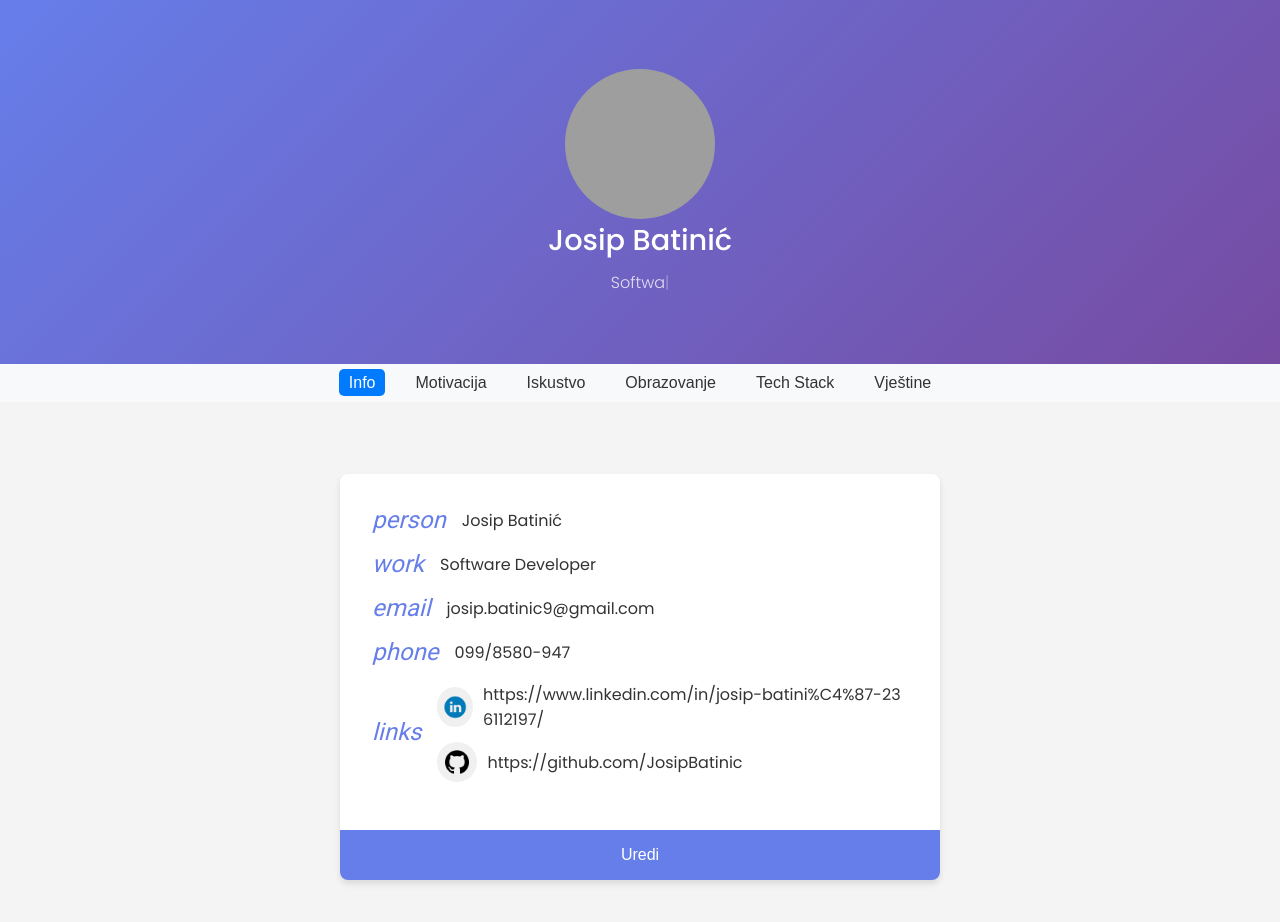
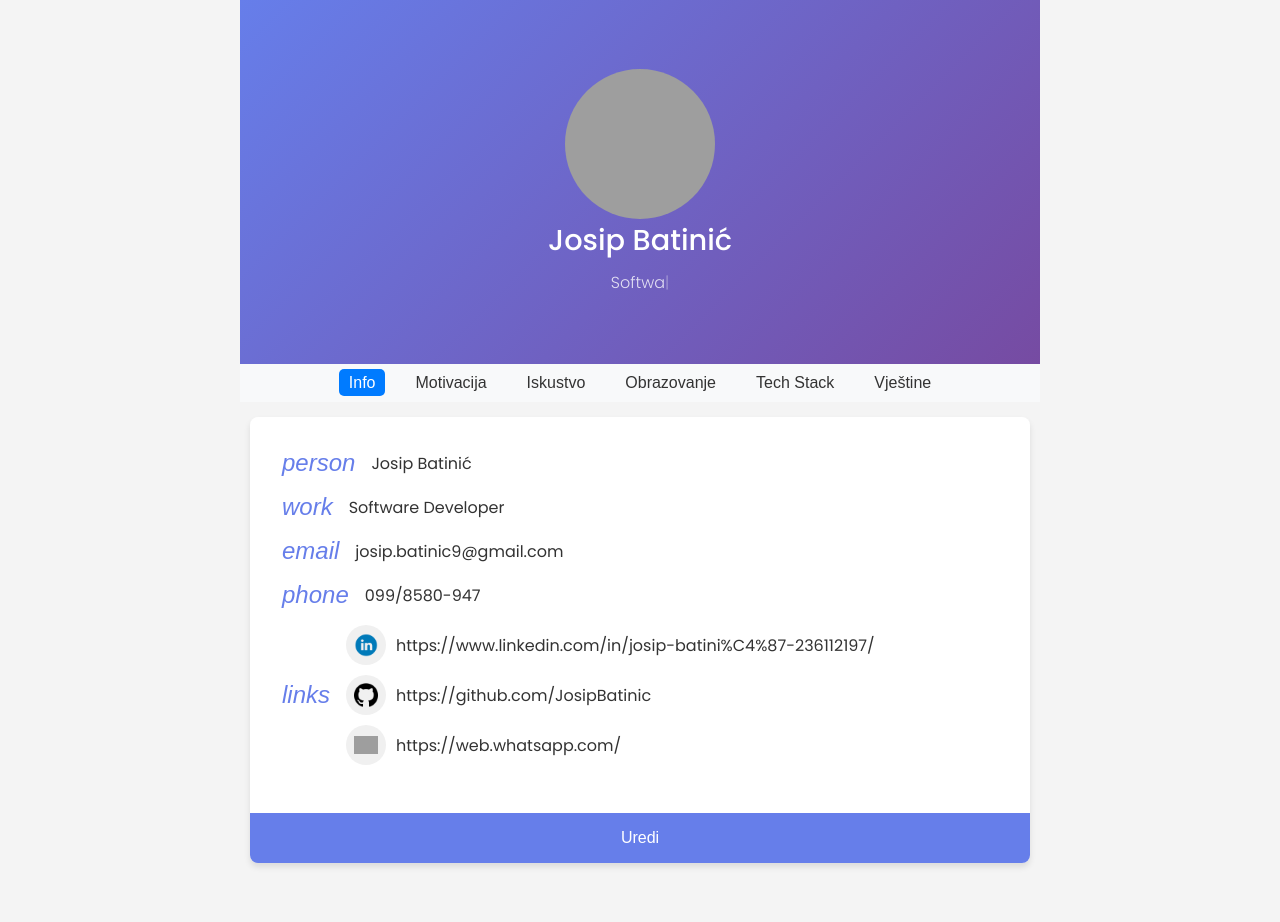
Before and after one commit to NotSpartan/zivotopis-batinic, an Angular app: page / in a window 1280 px wide. Shown: the top 922 px of the page. After the commit the page ends 873 px from the top, so only its background shows below. Built offline with nearby package versions, Linux system fonts and the light colour scheme; grey boxes are pictures that could not be loaded.

Commit message:
završena navigacijska traka

```diff
--- a/src/app/app.component.css
+++ b/src/app/app.component.css
@@ -1,7 +1,16 @@
+.app-wrapper {
+  max-width: 800px; /* ili koja god širina odgovara vašem header-u */
+  margin: 0 auto;
+  padding: 0 20px;
+}
+
+.content-container {
+  margin-top: 20px;
+}
 .horizontal-nav {
     background-color: #f8f9fa;
     padding: 10px 0;
-    margin-bottom: 20px;
+    margin-bottom: 5px;
   }
 
   .horizontal-nav ul {
@@ -31,7 +40,7 @@
   }
 
   .content-container {
-    padding: 20px;
+    padding: 10px;
     max-width: 1200px;
     margin: 0 auto;
   }
--- a/src/app/app.component.html
+++ b/src/app/app.component.html
@@ -1,3 +1,4 @@
+<div class="app-wrapper">
 <app-profile-header
   [slika]="slika()"
   [imePrezime]="imePrezime()"
@@ -30,3 +31,4 @@
     <app-vjestine-jezici *ngSwitchCase="'vjestine-jezici'"></app-vjestine-jezici>
   </ng-container>
 </div>
+</div>
--- a/src/app/ciljevi-motivacija/ciljevi-motivacija.component.css
+++ b/src/app/ciljevi-motivacija/ciljevi-motivacija.component.css
@@ -0,0 +1,4 @@
+:host {
+    display: block;
+    width: 100%;
+  }
--- a/src/app/iskustvo/iskustvo.component.css
+++ b/src/app/iskustvo/iskustvo.component.css
@@ -0,0 +1,4 @@
+:host {
+    display: block;
+    width: 100%;
+  }
--- a/src/app/osobni-podaci/osobni-podaci.component.css
+++ b/src/app/osobni-podaci/osobni-podaci.component.css
@@ -1,8 +1,6 @@
 :host {
   display: block;
-  max-width: 600px;
-  margin: 2rem auto;
-  font-family: 'Roboto', sans-serif;
+  width: 100%;
 }
 
 .profile-card {
--- a/src/app/osobni-podaci/osobni-podaci.component.ts
+++ b/src/app/osobni-podaci/osobni-podaci.component.ts
@@ -38,6 +38,7 @@ export class OsobniPodaciComponent {
   socialLinks = signal<SocialLink[]>([
     { platform: 'linkedin', url: 'https://www.linkedin.com/in/josip-batini%C4%87-236112197/' },
     { platform: 'github', url: 'https://github.com/JosipBatinic' },
+    { platform: 'whatsupp', url: 'https://web.whatsapp.com/' },
   ]);
 
   newSocialLink = { platform: '', url: '' };
--- a/src/app/profile-header/profile-header.component.css
+++ b/src/app/profile-header/profile-header.component.css
@@ -1,3 +1,7 @@
+:host {
+  display: block;
+  width: 100%;
+}
 .profile-header {
   font-family: 'Roboto', sans-serif;
   background: linear-gradient(135deg, #667eea 0%, #764ba2 100%);
--- a/src/app/tehnoloski-stack/tehnoloski-stack.component.css
+++ b/src/app/tehnoloski-stack/tehnoloski-stack.component.css
@@ -0,0 +1,4 @@
+:host {
+    display: block;
+    width: 100%;
+  }
--- a/src/app/vjestine-jezici/vjestine-jezici.component.css
+++ b/src/app/vjestine-jezici/vjestine-jezici.component.css
@@ -0,0 +1,4 @@
+:host {
+    display: block;
+    width: 100%;
+  }
```
